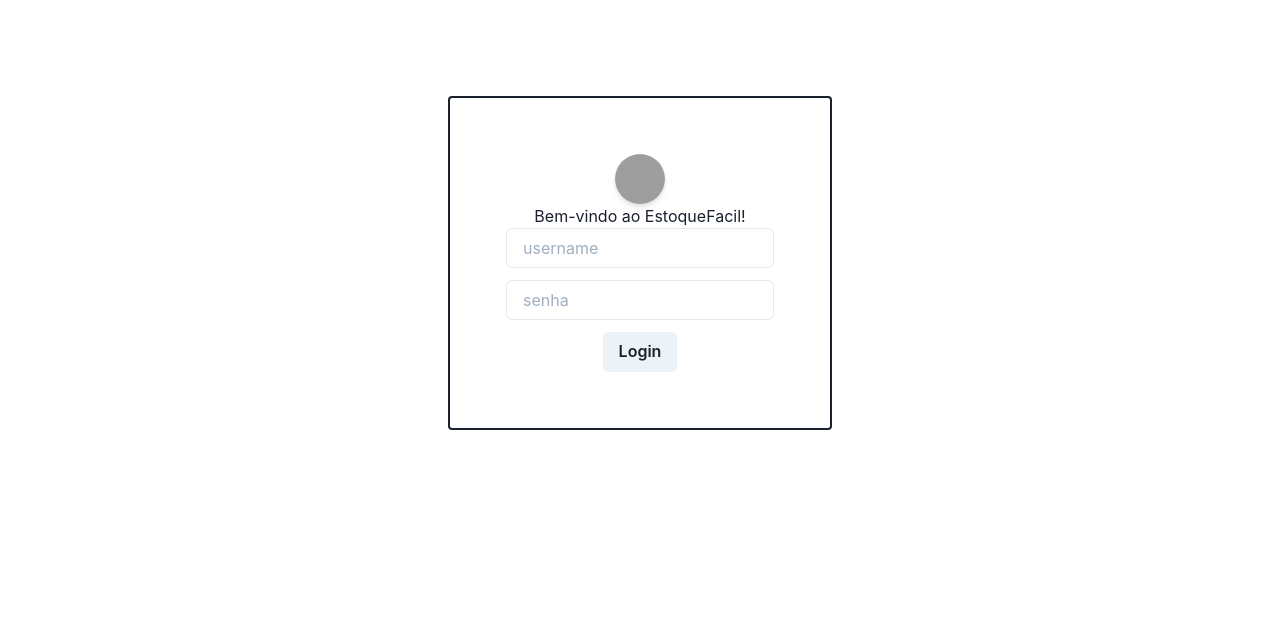
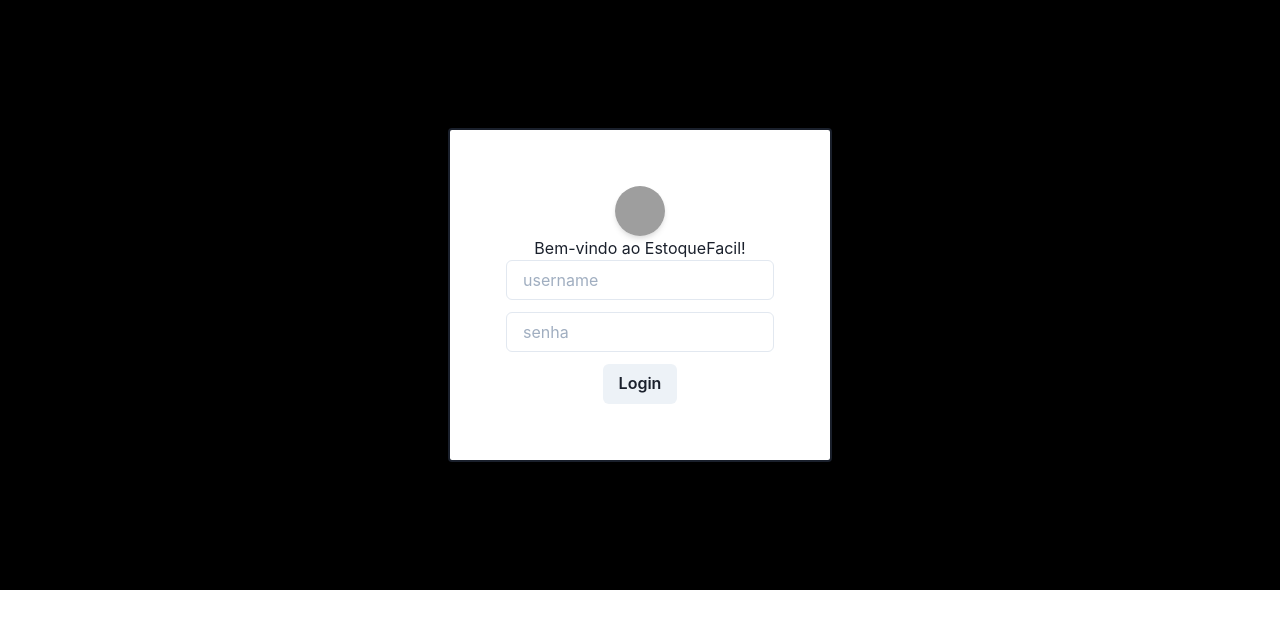
Before and after one commit to nathaliebsl/flowtalents-desafio2, a Next.js app: page / in a window 1280 px wide. Shown: the top 628 px of the page. Built offline with nearby package versions, Linux system fonts and the light colour scheme; grey boxes are pictures that could not be loaded.

Commit message:
novo alinhamento da Home

```diff
--- a/components/FormularioLogin/FormularioLogin.jsx
+++ b/components/FormularioLogin/FormularioLogin.jsx
@@ -8,22 +8,19 @@ import {
   Button,
   Image,
   Grid,
+
 } from "@chakra-ui/react";
 
 function FormularioLogin() {
+
+
   return (
-    <Flex justifySelf="center" >
-      <Container
-        margin="auto"
-        display="flex"
-        flex=""
-        centerContent="true"
-        justifySelf="center"
+    <Flex  position="static" display="flex" justify="center" align="center" flexWrap="wrap" bgColor="black"
     >
       <Container
         p="14"
-          margin="24"
-          position="absolute"
+        margin="32"
+        position="center"
         display="flex"
         border="2px"
         borderRadius="base"
@@ -32,6 +29,8 @@ function FormularioLogin() {
         minW="sm"
         centerContent="true"
         justifySelf="center"
+        alignContent="center"
+        bgColor="white"
       >
         <Image
           borderRadius="full"
@@ -58,7 +57,6 @@ function FormularioLogin() {
           <Button onCLick="">Login</Button>
         </Stack>
       </Container>
-      </Container>
       </Flex>
   );
 }
```
Lines whose indentation alone changed are shown as unchanged.
